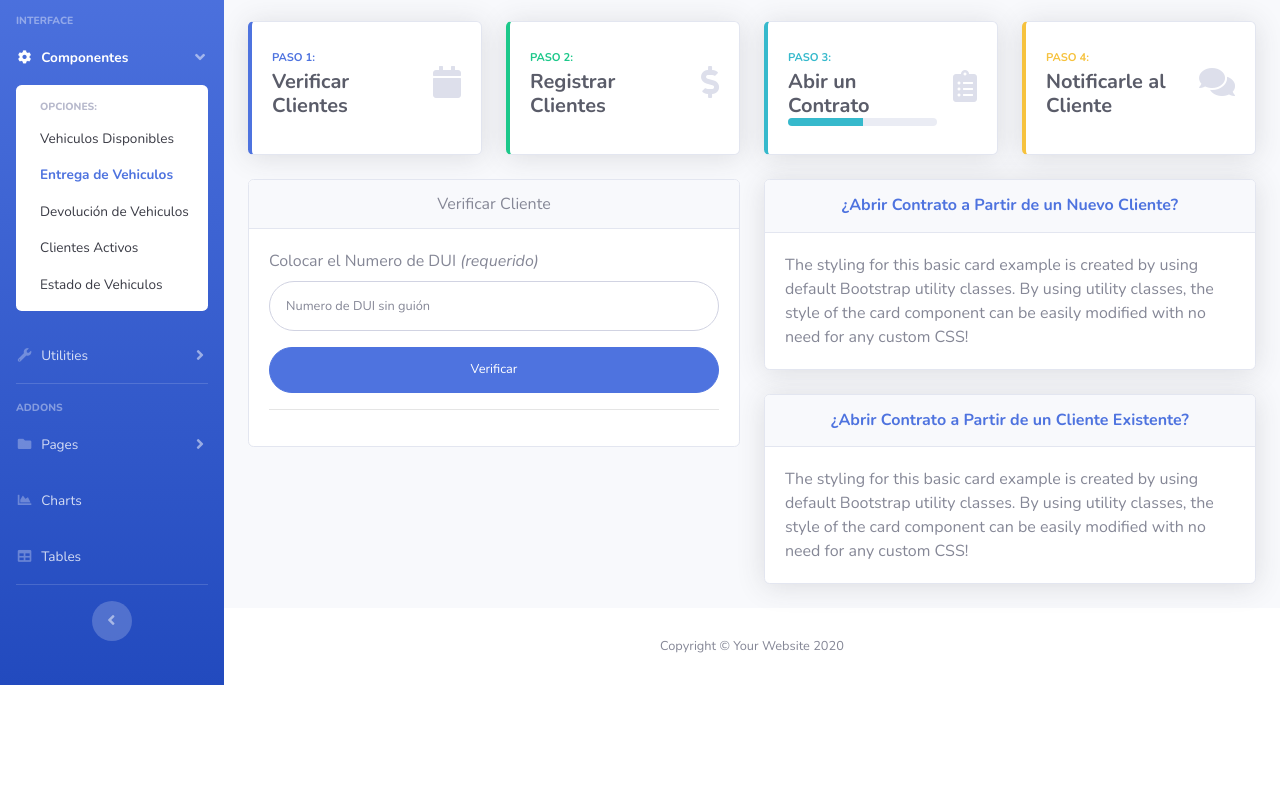
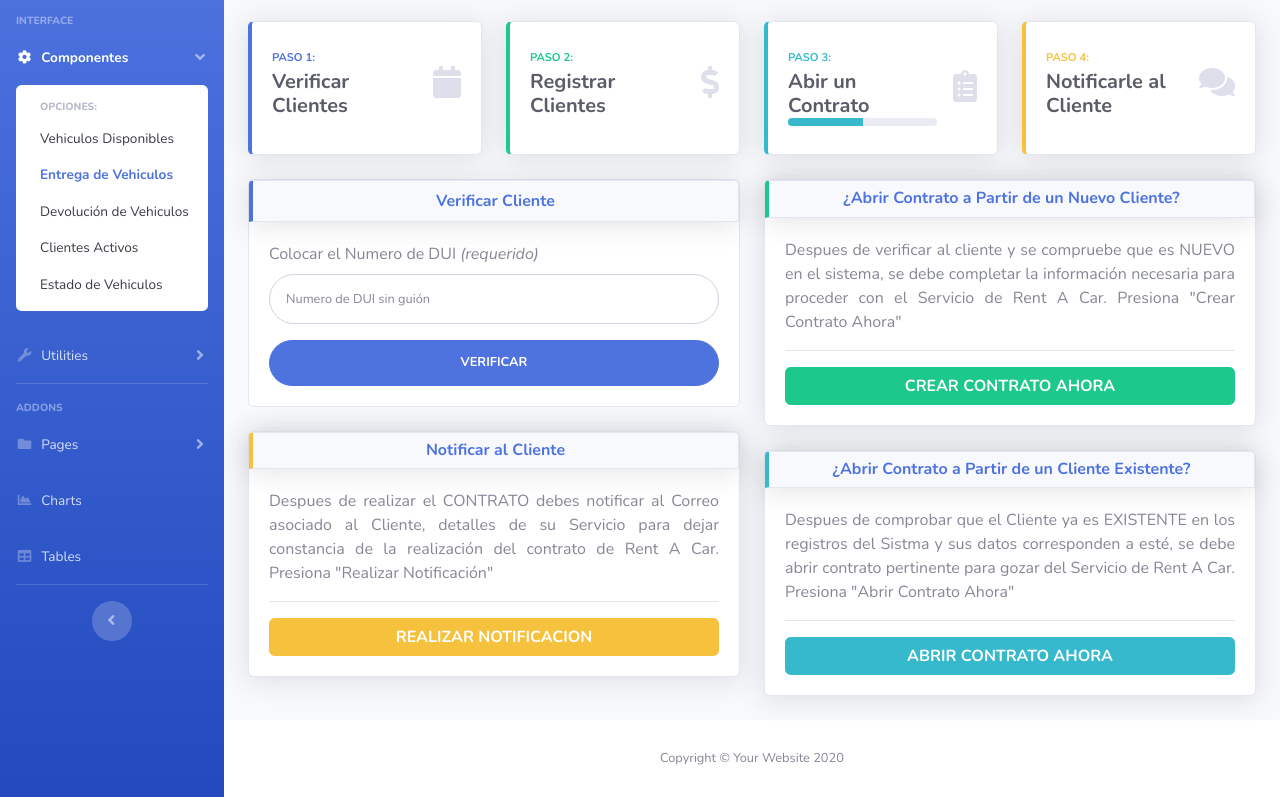
Before and after one commit to chresnosnow/carmaster_repository, a website with bundled scripts: page cards copy.html in a window 1280 px wide. Shown: the part 131-928 px from the top of the page. Before the commit the page ends 816 px from the top, so only its background shows below. Built offline with nearby package versions, Linux system fonts and the light colour scheme.

Commit message:
correccion de edicion

```diff
--- a/cards copy.html
+++ b/cards copy.html
@@ -452,6 +452,7 @@
                                 </div>
                             </div>
                         </div>
+
                     </div>
 
                     <div class="row">
@@ -460,7 +461,7 @@
 
                             <!-- Default Card Example -->
                             <div class="card mb-4">
-                                <div class="card-header" style="text-align: center;">
+                                <div class="card-header m-0 font-weight-bold text-primary card border-left-primary shadow h-100 py-2" style="text-align: center;">
                                     Verificar Cliente
                                 </div>
                                 <div class="card-body">
@@ -470,45 +471,62 @@
                                             <input type="text" class="form-control form-control-user" id="exampleFirstName" name="id_dui"
                                                 placeholder="Numero de DUI sin guión" required/>
                                         </div>
-                                        <input class="btn btn-primary btn-user btn-block" name="submit" type="submit" value="Verificar"/>
-                                        <hr>
+                                        <input class="btn btn-primary btn-user btn-block font-weight-bold text-white" name="submit" type="submit" value="VERIFICAR"/>
                                     </form>
                                 </div>
                             </div>
-
-
-
+                            <!-- Basic Card Example -->
+                            <div class="card shadow mb-4">
+                                <div class="card-header card border-left-warning shadow h-100 py-2" style="text-align: center;">
+                                    <h6 class="m-0 font-weight-bold text-primary">Notificar al Cliente</h6>
+                                </div>
+                                <div class="card-body" style="text-align: justify;">
+                                    Despues de realizar el CONTRATO debes notificar al Correo asociado al Cliente, detalles de su Servicio
+                                    para dejar constancia de la realización del contrato de Rent A Car. Presiona "Realizar Notificación"
+                                    <hr>
+                                    <a href="index.html" class="btn btn-warning btn-user btn-block m-0 font-weight-bold text-white">
+                                        REALIZAR NOTIFICACION
+                                    </a>
+                                </div>
+                            </div>
                         </div>
-
-                        <div class="col-lg">
+                        <div class="col-md-6 mb">
 
                             <!-- Basic Card Example -->
                             <div class="card shadow mb-4">
-                                <div class="card-header py-3" style="text-align: center;">
+                                <div class="card-header card border-left-success shadow h-100 py-2" style="text-align: center;">
                                     <h6 class="m-0 font-weight-bold text-primary">¿Abrir Contrato a Partir de un Nuevo Cliente?</h6>
                                 </div>
-                                <div class="card-body">
-                                    The styling for this basic card example is created by using default Bootstrap
-                                    utility classes. By using utility classes, the style of the card component can be
-                                    easily modified with no need for any custom CSS!
+                                <div class="card-body" style="text-align: justify;">
+                                    Despues de verificar al cliente y se compruebe que es NUEVO en el sistema, se debe completar la información
+                                    necesaria para proceder con el Servicio de Rent A Car.
+                                    Presiona "Crear Contrato Ahora"
+                                    <hr>
+                                    <a href="index.html" class="btn btn-success btn-user btn-block m-0 font-weight-bold text-white">
+                                        CREAR CONTRATO AHORA
+                                    </a>
                                 </div>
                             </div>
 
                             <!-- Basic Card Example -->
                             <div class="card shadow mb-4">
-                                <div class="card-header py-3" style="text-align: center;">
+                                <div class="card-header card border-left-info shadow h-100 py-2" style="text-align: center;">
                                     <h6 class="m-0 font-weight-bold text-primary">¿Abrir Contrato a Partir de un Cliente Existente? </h6>
                                 </div>
-                                <div class="card-body">
-                                    The styling for this basic card example is created by using default Bootstrap
-                                    utility classes. By using utility classes, the style of the card component can be
-                                    easily modified with no need for any custom CSS!
+                                <div class="card-body" style="text-align:justify">
+                                    Despues de comprobar que el Cliente ya es EXISTENTE en los registros del Sistma y sus
+                                    datos corresponden a esté, se debe abrir contrato pertinente para gozar del Servicio
+                                    de Rent A Car. Presiona "Abrir Contrato Ahora"
+                                    <hr>
+                                    <a href="index.html" class="btn btn-info btn-user btn-block m-0 font-weight-bold text-white">
+                                        ABRIR CONTRATO AHORA
+                                    </a>
                                 </div>
                             </div>
 
                         </div>
+                    </div>
 
-                    </div>
 
                 </div>
                 <!-- /.container-fluid -->
```
Also changed, not shown: 1 other file.
